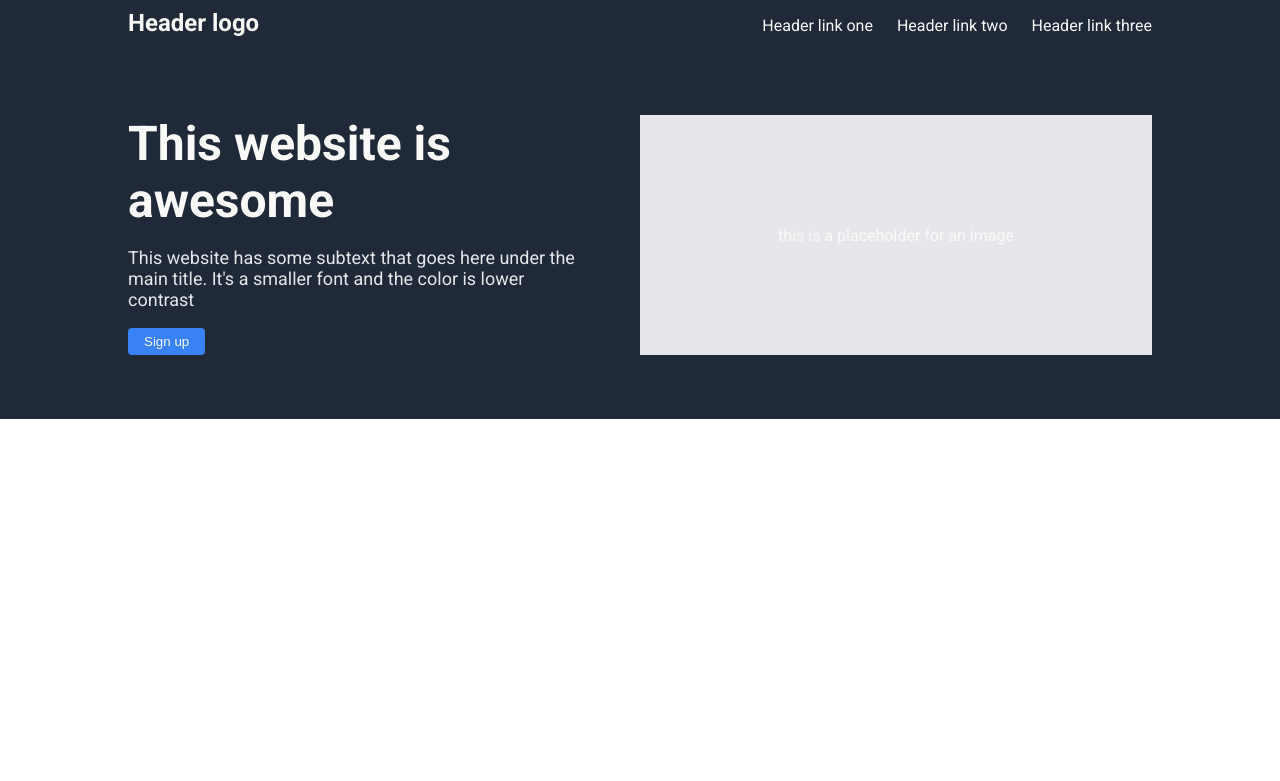
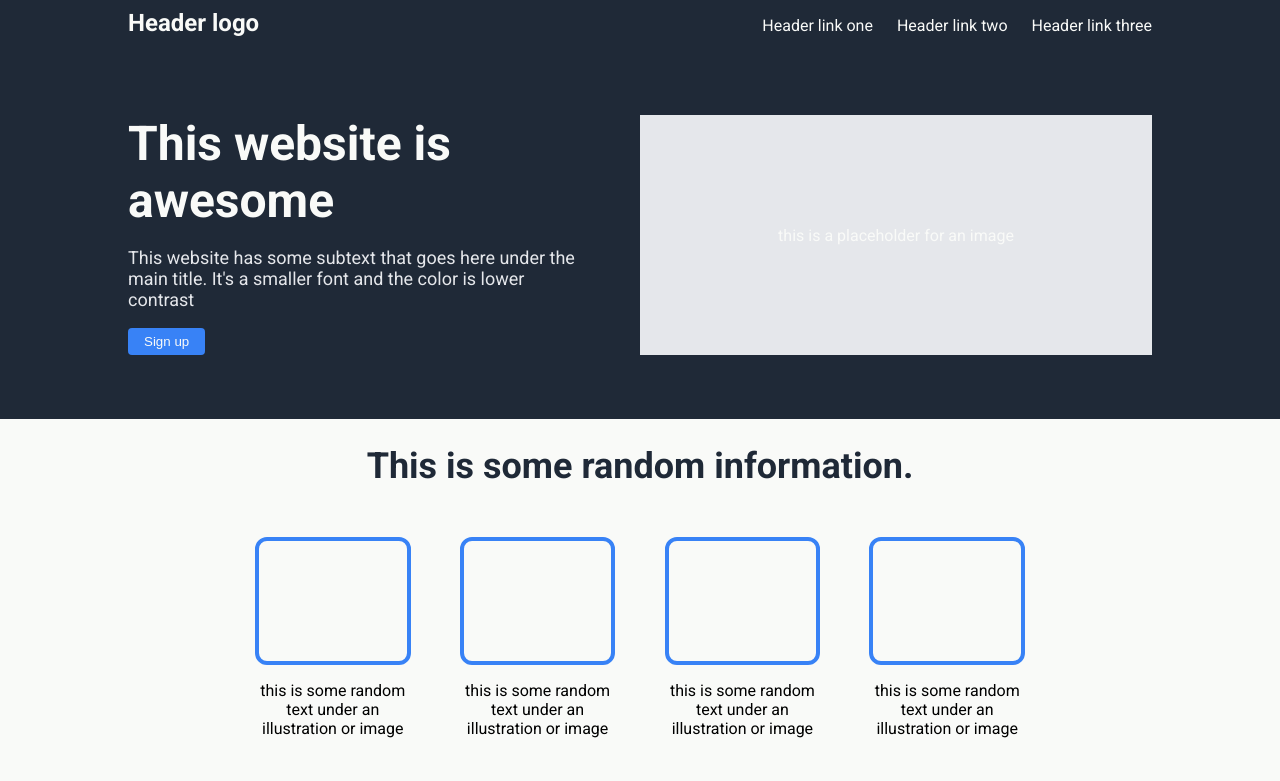
Before and after one commit to CreeKrull/landing_page, a plain HTML site: page index.html in a window 1280 px wide. Drawn offline with Linux system fonts and the light colour scheme.

Commit message:
Complete 1st subsection under header, aka random

```diff
--- a/index.html
+++ b/index.html
@@ -30,6 +30,25 @@
         </div>
       </div>
       <div class="random">
+        <div class="information">This is some random information.</div>
+        <div class="four">
+          <div class="illustration">
+            <button class="image"></button>
+            <p class="descrip">this is some random text under an illustration or image</p>
+          </div>
+          <div class="illustration">
+            <button class="image"></button>
+            <p class="descrip">this is some random text under an illustration or image</p>
+          </div>
+          <div class="illustration">
+            <button class="image"></button>
+            <p class="descrip">this is some random text under an illustration or image</p>
+          </div>
+          <div class="illustration">
+            <button class="image"></button>
+            <p class="descrip">this is some random text under an illustration or image</p>
+          </div>
+        </div>
       </div>
       <div class="quote">
       </div>
--- a/styles.css
+++ b/styles.css
@@ -6,6 +6,7 @@ body {
   min-height: 100vh;
   display: flex;
   flex-direction: column;
+  background-color: #f9faf8;
 }
 
 .header, .footer {
@@ -89,3 +90,48 @@ button {
 li {
   padding-left: 24px;
 }
+
+.random {
+  display: flex;
+  flex-direction: column;
+  align-items: center;
+  justify-content: center;
+  margin-top: 2%;
+  margin-bottom: 2%;
+}
+
+.four {
+  display: flex;
+  flex-direction: row;
+  align-items: center;
+  margin-left: 18%;
+  margin-right: 18%;
+}
+
+.information {
+  font-size: 36px;
+  font-weight: 700;
+  color: #1f2937;
+  margin-bottom: 2%;
+}
+
+button.image {
+  background-color: #f9faf8;
+  border: 4px solid #3882f6;
+  border-radius: 12px;
+  padding: 60px 60px;
+}
+
+.illustration {
+  display: flex;
+  flex-direction: column;
+  align-items: center
+  flex-wrap: wrap;
+  margin: 3%;
+}
+
+.descrip {
+  display: flex;
+  flex-flow: row wrap;
+  text-align: center;
+}
```
